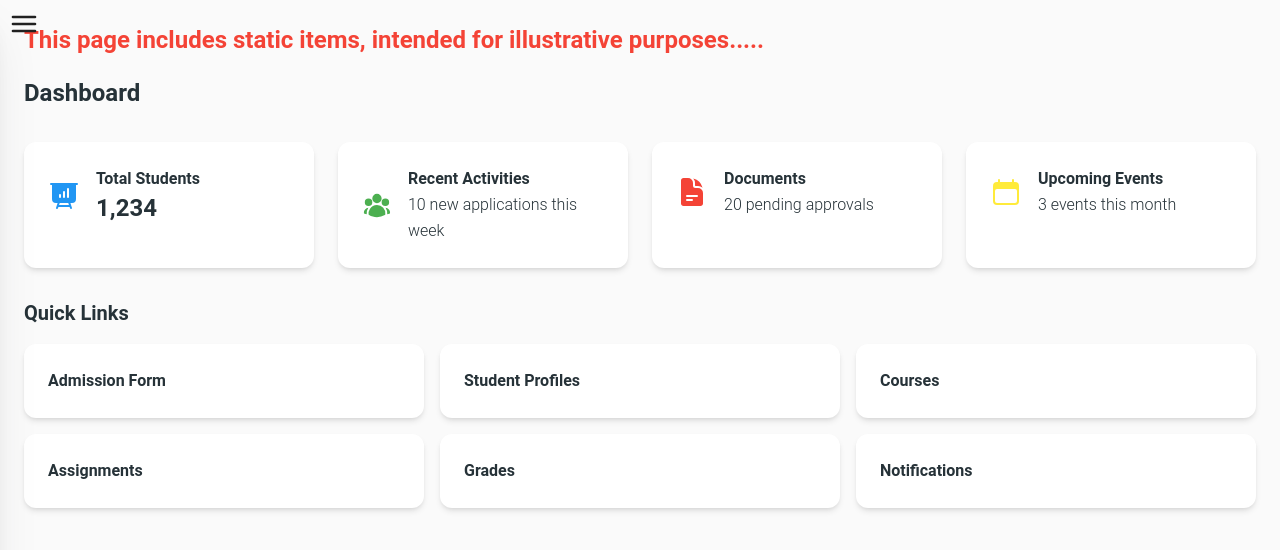
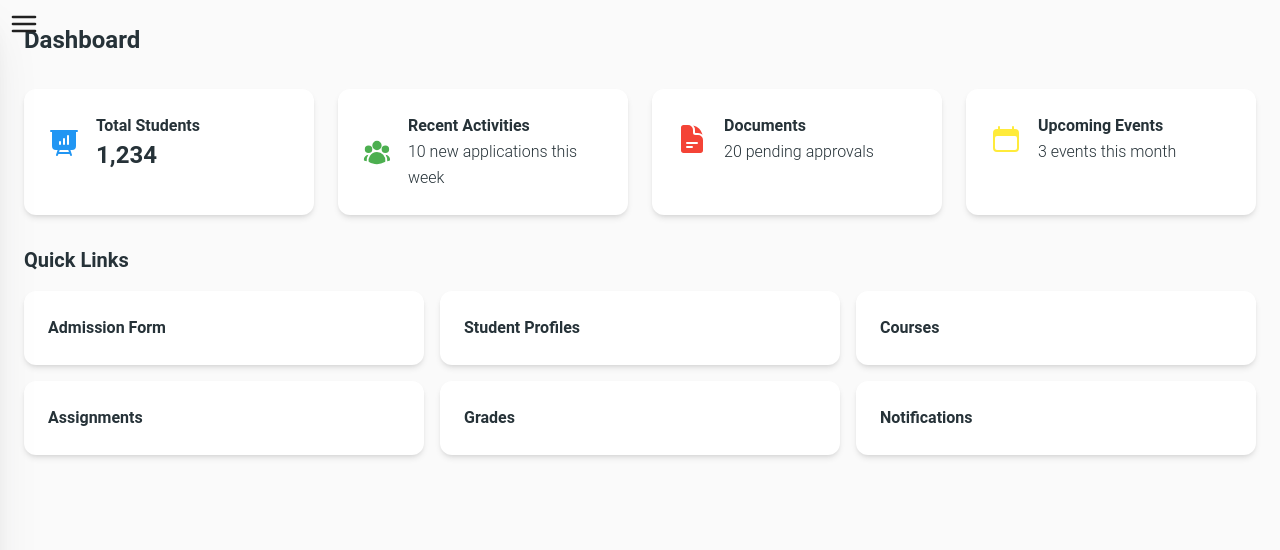
Before and after one commit to mgrave/School_Admission_Form, a React (Vite) app in the folder School_Admission_Form(Client)/: page /dashboard/home in a window 1280 px wide. Shown: the top 550 px of the page. Built offline with nearby package versions, Linux system fonts and the light colour scheme; no server answers.

Commit message:
Update: Dashboard Page

```diff
--- a/School_Admission_Form(Client)/src/Pages/Dashboard/Dashboard/Dashboard.jsx
+++ b/School_Admission_Form(Client)/src/Pages/Dashboard/Dashboard/Dashboard.jsx
@@ -12,10 +12,6 @@ const Dashboard = () => {
     <div className="p-6 min-h-screen bg-gray-50">
       <div className="flex justify-between items-center mb-8">
         <Typography variant="h4" color="blue-gray">
-          <h2 className="text-red-500 mb-5">
-            This page includes static items, intended for illustrative
-            purposes.....
-          </h2>
           Dashboard
         </Typography>
       </div>
--- a/School_Admission_Form(Client)/src/Pages/Dashboard/Profile/Profile.jsx
+++ b/School_Admission_Form(Client)/src/Pages/Dashboard/Profile/Profile.jsx
@@ -12,10 +12,6 @@ const Profile = () => {
     <div className="p-6 min-h-screen">
       <div className="flex justify-between items-center mb-8">
         <Typography variant="h4" color="blue-gray">
-          <h2 className="text-red-500 mb-5">
-            This page includes static items, intended for illustrative
-            purposes.....
-          </h2>
           Profile Page
         </Typography>
         <IconButton variant="text" color="blue-gray">
```
